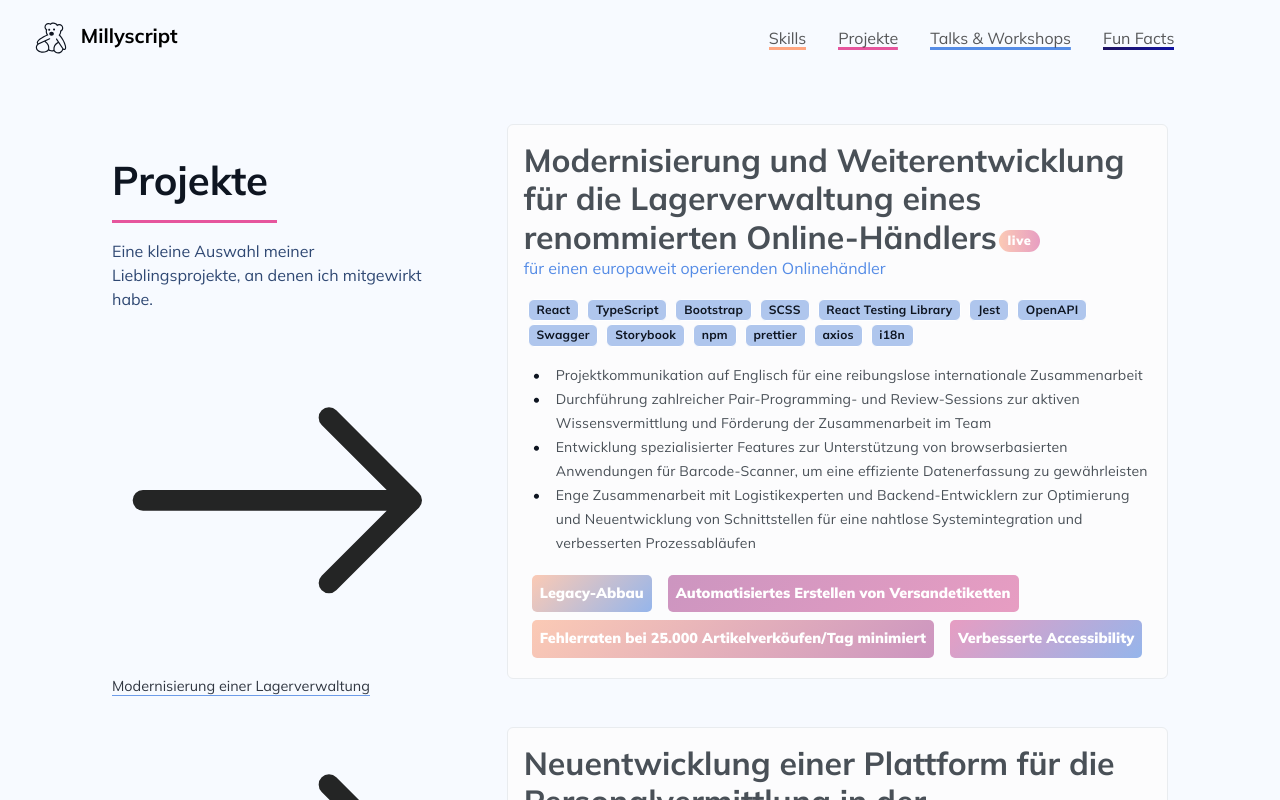
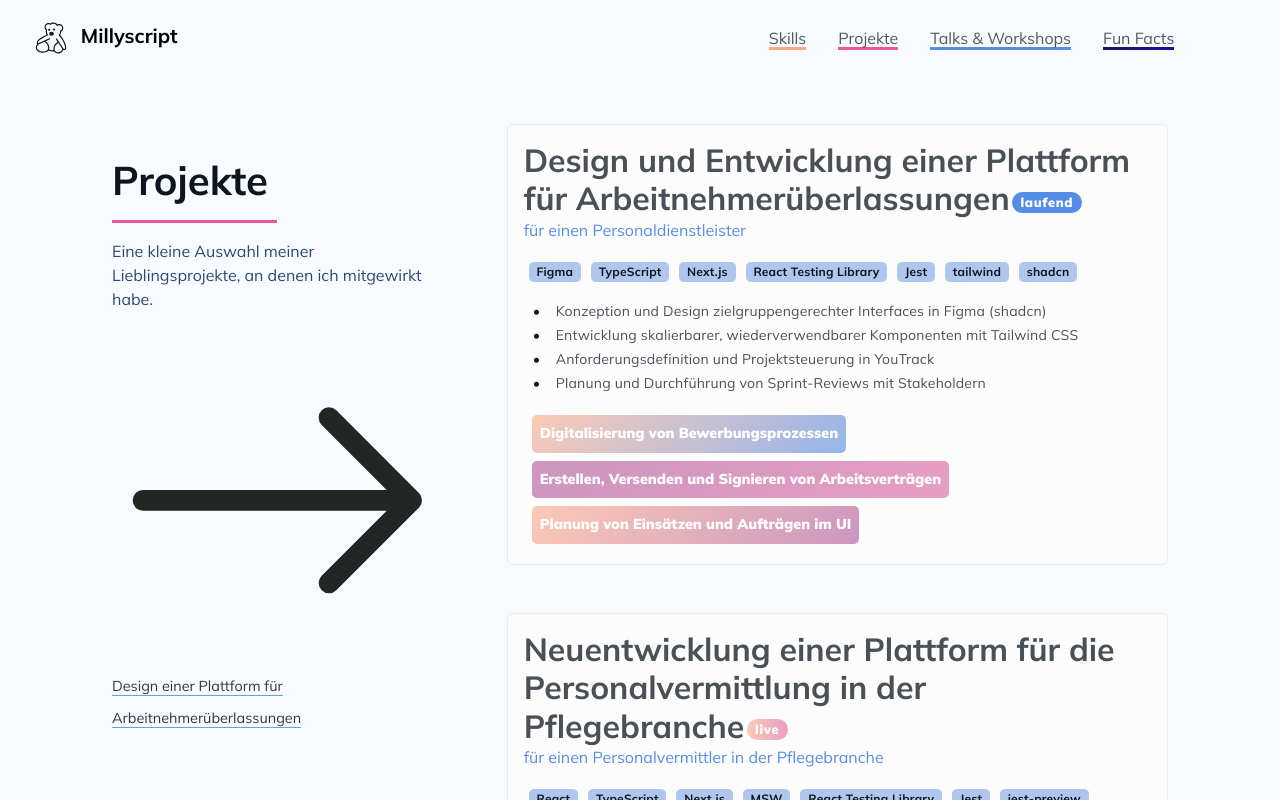
Before and after one commit to spookyMilly/millyscript, a Next.js app: page /de/projects in a window 1280 px wide. Shown: the top 800 px of the page. Built offline with nearby package versions, Linux system fonts and the light colour scheme.

Commit message:
Update project list

```diff
--- a/messages/de.json
+++ b/messages/de.json
@@ -18,24 +18,24 @@
     "responsibilities": "Auswahl einiger übernommene Aufgaben:",
     "projects": {
       "project1": {
-        "shortTitle": "Modernisierung einer Lagerverwaltung",
-        "projectTitle": "Modernisierung und Weiterentwicklung für die Lagerverwaltung eines renommierten Online-Händlers",
-        "role": "Beraterin, Frontend-Entwicklerin",
-        "customerType": "für einen europaweit operierenden Onlinehändler",
-        "responsibilitiesTaken_1": "Projektkommunikation auf Englisch für eine reibungslose internationale Zusammenarbeit",
-        "responsibilitiesTaken_2": "Durchführung zahlreicher Pair-Programming- und Review-Sessions zur aktiven Wissensvermittlung und Förderung der Zusammenarbeit im Team",
-        "responsibilitiesTaken_3": "Entwicklung spezialisierter Features zur Unterstützung von browserbasierten Anwendungen für Barcode-Scanner, um eine effiziente Datenerfassung zu gewährleisten",
-        "responsibilitiesTaken_4": "Enge Zusammenarbeit mit Logistikexperten und Backend-Entwicklern zur Optimierung und Neuentwicklung von Schnittstellen für eine nahtlose Systemintegration und verbesserten Prozessabläufen",
-        "status": "live",
-        "funFacts_1": "Legacy-Abbau",
-        "funFacts_2": "Automatisiertes Erstellen von Versandetiketten",
-        "funFacts_3": "Fehlerraten bei 25.000 Artikelverköufen/Tag minimiert",
-        "funFacts_4": "Verbesserte Accessibility"
+        "shortTitle": "Design einer Plattform für Arbeitnehmerüberlassungen",
+        "projectTitle": "Design und Entwicklung einer Plattform für Arbeitnehmerüberlassungen",
+        "role": "Design, Frontend",
+        "customerType": "für einen Personaldienstleister",
+        "responsibilitiesTaken_1": "Konzeption und Design zielgruppengerechter Interfaces in Figma (shadcn)",
+        "responsibilitiesTaken_2": "Entwicklung skalierbarer, wiederverwendbarer Komponenten mit Tailwind CSS",
+        "responsibilitiesTaken_3": "Anforderungsdefinition und Projektsteuerung in YouTrack",
+        "responsibilitiesTaken_4": "Planung und Durchführung von Sprint-Reviews mit Stakeholdern",
+        "status": "laufend",
+        "funFacts_1": "Digitalisierung von Bewerbungsprozessen",
+        "funFacts_2": "Erstellen, Versenden und Signieren von Arbeitsverträgen",
+        "funFacts_3": "Planung von Einsätzen und Aufträgen im UI",
+        "funFacts_4": ""
       },
       "project2": {
         "shortTitle": "Neuentwicklung einer Personalvermittlungsplattform",
         "projectTitle": "Neuentwicklung einer Plattform für die Personalvermittlung in der Pflegebranche",
-        "role": "Frontend-Entwicklerin",
+        "role": "Design, Frontend",
         "customerType": "für einen Personalvermittler in der Pflegebranche",
         "responsibilitiesTaken_1": "Entwicklung einer skalierbaren Frontend-Architektur basierend auf modernen Best Practices",
         "responsibilitiesTaken_2": "Schnelle Bereitstellung einer minimal funktionsfähigen Plattform zur frühzeitigen Einbindung der Endnutzer",
@@ -48,9 +48,24 @@
         "funFacts_4": "Starker Anstieg der Conversion-Rate"
       },
       "project3": {
+        "shortTitle": "Modernisierung einer Lagerverwaltung",
+        "projectTitle": "Modernisierung und Weiterentwicklung für die Lagerverwaltung eines renommierten Online-Händlers",
+        "role": "Consulting, Frontend",
+        "customerType": "für einen europaweit operierenden Onlinehändler",
+        "responsibilitiesTaken_1": "Projektkommunikation auf Englisch für eine reibungslose internationale Zusammenarbeit",
+        "responsibilitiesTaken_2": "Durchführung zahlreicher Pair-Programming- und Review-Sessions zur aktiven Wissensvermittlung und Förderung der Zusammenarbeit im Team",
+        "responsibilitiesTaken_3": "Entwicklung spezialisierter Features zur Unterstützung von browserbasierten Anwendungen für Barcode-Scanner, um eine effiziente Datenerfassung zu gewährleisten",
+        "responsibilitiesTaken_4": "Enge Zusammenarbeit mit Logistikexperten und Backend-Entwicklern zur Optimierung und Neuentwicklung von Schnittstellen für eine nahtlose Systemintegration und verbesserten Prozessabläufen",
+        "status": "live",
+        "funFacts_1": "Legacy-Abbau",
+        "funFacts_2": "Automatisiertes Erstellen von Versandetiketten",
+        "funFacts_3": "Fehlerraten bei 25.000 Artikelverköufen/Tag minimiert",
+        "funFacts_4": "Verbesserte Accessibility"
+      },
+      "project4": {
         "shortTitle": "Hochperformanter Fashion-Onlineshop",
         "projectTitle": "Neuentwicklung eines Onlineshops für Streetwear",
-        "role": "Frontend-Entwicklerin",
+        "role": "Frontend",
         "customerType": "für ein deutsches, lokal ansässiges E-Commerce-Unternehmen",
         "responsibilitiesTaken_1": "Einsatz eines Static-Site-Generators  mit SEO-Optimierungen zur Schaffung einer leistungsstarken und schnellen Onlineshop-Plattform",
         "responsibilitiesTaken_2": "Implementierung eines leicht bedienbaren Content-Management-Systems zur flexiblen Verwaltung und Anpassung von Modulen im Onlineshop",
@@ -62,10 +77,10 @@
         "funFacts_3": "Anbindung von Shopify & Xentral",
         "funFacts_4": "CI/CD ermöglicht schnelle Shop-Updates"
       },
-      "project4": {
+      "project5": {
         "shortTitle": "Nutzeroberfläche für Wissenschaftler und KI",
         "projectTitle": "Neuentwicklung einer Nutzeroberflächer für verteiltes Lernen mittels KI",
-        "role": "Frontend-Entwicklerin",
+        "role": "Frontend",
         "customerType": "für ein wissenschaftliches Institut (IT-Forensik und Mediensicherheit)",
         "responsibilitiesTaken_1": "Neuimplementierung einer Web-Anwendung in React mit Vite angepasst auf die Bedürfnisse von Wissenschaftlern zum Trainieren von Modellen",
         "responsibilitiesTaken_2": "Aktives Mitwirken in einem agilen, crossfunktionalen Team mit zweiwöchigen Sprint-Zyklen zur Förderung von Transparenz, Flexibilität und Teameffizienz",
@@ -77,10 +92,10 @@
         "funFacts_3": "",
         "funFacts_4": ""
       },
-      "project5": {
+      "project6": {
         "shortTitle": "Neugestaltung und -entwicklung einer Webseite",
         "projectTitle": "Neuentwicklung und -gestaltung einer Internetpräsenz",
-        "role": "Frontend-Entwicklerin, UX/UI-Designerin",
+        "role": "Frontend, Design",
         "customerType": "für einen IT-Dienstleister",
         "responsibilitiesTaken_1": "Verantwortlich für die gesamte Design- und Frontend-Umsetzung und Koordination sämtlicher relevanten Schritte, um eine benutzerfreundliche und leistungsstarke Weblösung zu gewährleisten",
         "responsibilitiesTaken_2": "Gestaltung und Umsetzung von Designs und Mock-ups, die auf die Anforderungen der Stakeholder und die Bedürfnisse der Zielgruppen abgestimmt waren",
@@ -92,10 +107,10 @@
         "funFacts_3": "UX-Recherchen",
         "funFacts_4": ""
       },
-      "project6": {
+      "project7": {
         "shortTitle": "Browserbasierter Ebook-Reader",
         "projectTitle": "Entwicklung eines browserbasiertem Ebook-Readers für Desktop, Tablet und Mobile",
-        "role": "Frontend-Entwicklerin, UX/UI-Designerin",
+        "role": "Frontend, Design",
         "customerType": "für einen IT-Dienstleister in der Medienbranche",
         "responsibilitiesTaken_1": "Feature-Entwicklung im Frontend unter Verwendung von Clean Code und Clean Architecture-Prinzipien mit Angular",
         "responsibilitiesTaken_2": "Durchführung von Deployment und Release-Management mit Continuous Integration und Continuous Delivery (CI/CD)",
@@ -107,10 +122,10 @@
         "funFacts_3": "Clean Code",
         "funFacts_4": ""
       },
-      "project7": {
+      "project8": {
         "shortTitle": "Online-Service zur Sicherung von Fotografien",
         "projectTitle": "Service zur Markierung von Bildern mit unsichtbaren Wasserzeichen",
-        "role": "Frontend-Entwicklerin, Illustratorin, UX/UI-Designerin",
+        "role": "Frontend, Design",
         "customerType": "für einen IT-Dienstleister in der Mediensicherheitsbranche",
         "responsibilitiesTaken_1": "Anforderungsanalyse und Erstellung von User Stories",
         "responsibilitiesTaken_2": "Feature-Entwicklung unter Verwendung von Clean Code und Clean Architecture-Prinzipien mit VueJS",
@@ -122,10 +137,10 @@
         "funFacts_3": "",
         "funFacts_4": ""
       },
-      "project8": {
+      "project9": {
         "shortTitle": "Re-Design des Ankaufs-Prozesses",
         "projectTitle": "Re-Design des Ankaufs-Prozesses",
-        "role": "UI-Designer, Consultant",
+        "role": "Design",
         "customerType": "für einen Onlinehändler im Outdoor-Bereich für Second-Hand-Kleidung",
         "responsibilitiesTaken_1": "Nutzer können ihre gebrauchten Artikel an den Händler verkaufen; dafür wurde die UI optimiert",
         "responsibilitiesTaken_2": "Beibehaltung der Markensprache, aber im neuen Look für verbesserte Usability",
@@ -137,10 +152,10 @@
         "funFacts_3": "",
         "funFacts_4": ""
       },
-      "project9": {
+      "project10": {
         "shortTitle": "Neuentwicklung eines Onlineblogs",
         "projectTitle": "Neuentwicklung eines Onlineblogs mit Headless CMS",
-        "role": "Frontend-Entwicklerin",
+        "role": "Frontend",
         "customerType": "für ein Unternehmen im Projektmanagement",
         "responsibilitiesTaken_1": "Auf spezielle Wünsche zugeschnittener Blog mittels Static Site Generator für hervorragende Performance",
         "responsibilitiesTaken_2": "Unterstützung und Beratung bei Design & SEO",
@@ -152,10 +167,10 @@
         "funFacts_3": "",
         "funFacts_4": ""
       },
-      "project10": {
+      "project11": {
         "shortTitle": "Erstellen von Landing Pages",
         "projectTitle": "Erstellen von performanten Landing Pages zur Kundenakquise",
-        "role": "Frontend-Entwicklerin",
+        "role": "Frontend",
         "customerType": "für einen IT-Dienstleister",
         "responsibilitiesTaken_1": "in enger Zusammenarbeit mit Marketing & Design wurden Landing Pages zur Kundengewinnung entworfen und umgesetzt",
         "responsibilitiesTaken_2": "",
@@ -183,7 +198,7 @@
     "skill_9": "SEO-Optimierungen",
     "skill_10": "Gestalten und pixelgenaues Umsetzen von Mock-ups",
     "skill_11": "Know-how modernster Best-Practices im Frontend",
-    "skill_12": "Implementierungen von Headless CMS",
+    "skill_12": "UI & UX-Design",
     "skill_13": "Clean Code und Clean Architecture",
     "skill_14": "Unit-Tests, Ende-zu-Ende-Tests, Integration-Tests"
   },
--- a/messages/en.json
+++ b/messages/en.json
@@ -18,24 +18,24 @@
     "responsibilities": "Responsibilities taken:",
     "projects": {
       "project1": {
-        "shortTitle": "Modernization of warehouse management services",
-        "projectTitle": "Modernization and enhancement of warehouse management for a renowned online retailer",
-        "role": "Consultant, Frontend Developer",
-        "customerType": "for a europe-wide operating online retailer",
-        "responsibilitiesTaken_1": "Managed project communication in English to ensure seamless international collaboration",
-        "responsibilitiesTaken_2": "Conducted pair programming and code reviews to share knowledge",
-        "responsibilitiesTaken_3": "Developed browser-based features for barcode scanners to enable efficient data capture",
-        "responsibilitiesTaken_4": "Collaborated with logistics and backend teams to optimize interfaces and processes",
-        "status": "live",
-        "funFacts_1": "Legacy System Decommissioning",
-        "funFacts_2": "Automated Creation of Shipping Labels",
-        "funFacts_3": "Error Rate Reduced for 25,000 Product Sales/Day",
-        "funFacts_4": "Improved Accessibility"
+        "shortTitle": "Platform for Temporary Staffing",
+        "projectTitle": "Design and Development of a Temporary Staffing Platform",
+        "role": "Design, Frontend",
+        "customerType": "for a Staffing agency",
+        "responsibilitiesTaken_1": "Concept and design of user-centered interfaces in Figma (shadcn)",
+        "responsibilitiesTaken_2": "Development of scalable, reusable components using Tailwind CSS",
+        "responsibilitiesTaken_3": "Requirements definition and project management in YouTrack",
+        "responsibilitiesTaken_4": "Planning and facilitation of sprint reviews with stakeholders",
+        "status": "ongoing",
+        "funFacts_1": "Digitalization of application processes",
+        "funFacts_2": "Creation, sending, and signing of employment contracts",
+        "funFacts_3": "UI for planning assignments and shifts",
+        "funFacts_4": ""
       },
       "project2": {
         "shortTitle": "Recruitment platform with modern tech-stack",
         "projectTitle": "Development of a new platform for recruitment in the healthcare sector",
-        "role": "Frontend Developer",
+        "role": "Design, Frontend",
         "customerType": "for a healthcare company",
         "responsibilitiesTaken_1": "Development of a scalable frontend architecture based on modern best practices",
         "responsibilitiesTaken_2": "Rapid delivery of a functional MVP for early user testing and feedback",
@@ -48,9 +48,24 @@
         "funFacts_4": "Conversion rates were strongly increased"
       },
       "project3": {
+        "shortTitle": "Modernization of warehouse management services",
+        "projectTitle": "Modernization and enhancement of warehouse management for a renowned online retailer",
+        "role": "Consultant, Frontend",
+        "customerType": "for a europe-wide operating online retailer",
+        "responsibilitiesTaken_1": "Managed project communication in English to ensure seamless international collaboration",
+        "responsibilitiesTaken_2": "Conducted pair programming and code reviews to share knowledge",
+        "responsibilitiesTaken_3": "Developed browser-based features for barcode scanners to enable efficient data capture",
+        "responsibilitiesTaken_4": "Collaborated with logistics and backend teams to optimize interfaces and processes",
+        "status": "live",
+        "funFacts_1": "Legacy System Decommissioning",
+        "funFacts_2": "Automated Creation of Shipping Labels",
+        "funFacts_3": "Error Rate Reduced for 25,000 Product Sales/Day",
+        "funFacts_4": "Improved Accessibility"
+      },
+      "project4": {
         "shortTitle": "Highly performant online shop",
         "projectTitle": "Development of a new online shop for streetwear",
-        "role": "Frontend Developer",
+        "role": "Frontend",
         "customerType": "for a German, locally based e-commerce company",
         "responsibilitiesTaken_1": "Utilized a static site generator with SEO optimizations to create a high-performance and fast online shop platform",
         "responsibilitiesTaken_2": "Implemented an easy-to-use content management system for flexible management and customization of shop modules",
@@ -62,10 +77,10 @@
         "funFacts_3": "Connected to Shopify & Xentral",
         "funFacts_4": "CI/CD enable fast shop updates"
       },
-      "project4": {
+      "project5": {
         "shortTitle": "User interface for scientists",
         "projectTitle": "Development of a user interface for distributed learning using AI",
-        "role": "Frontend Developer",
+        "role": "Frontend",
         "customerType": "for a scientific institute (IT forensics and media security)",
         "responsibilitiesTaken_1": "Redesigned and implemented a web application in React with Vite, tailored for scientists to train models",
         "responsibilitiesTaken_2": "Actively participated in an agile, cross-functional team with bi-weekly sprints to enhance transparency, flexibility, and team efficiency",
@@ -77,10 +92,10 @@
         "funFacts_3": "",
         "funFacts_4": ""
       },
-      "project5": {
+      "project6": {
         "shortTitle": "Webapp relaunch and redesign",
         "projectTitle": "Development and redesign of an online presence",
-        "role": "Frontend Developer, UX/UI Designer",
+        "role": "Frontend, Design",
         "customerType": "for an IT service provider",
         "responsibilitiesTaken_1": "Oversaw design and frontend implementation to deliver a user-friendly, high-performance web solution",
         "responsibilitiesTaken_2": "Created designs and mock-ups tailored to stakeholder requirements and target audience needs",
@@ -92,10 +107,10 @@
         "funFacts_3": "UX Research",
         "funFacts_4": ""
       },
-      "project6": {
+      "project7": {
         "shortTitle": "Browser-based ebook reader",
         "projectTitle": "Development of a browser-based ebook reader for desktop, tablet, and mobile",
-        "role": "Frontend Developer, UX/UI Designer",
+        "role": "Frontend, Design",
         "customerType": "for an IT service provider in the media industry",
         "responsibilitiesTaken_1": "Developed frontend features using Clean Code and Clean Architecture principles with Angular",
         "responsibilitiesTaken_2": "Managed deployments and release cycles with Continuous Integration and Continuous Delivery (CI/CD)",
@@ -107,10 +122,10 @@
         "funFacts_3": "Clean Code",
         "funFacts_4": ""
       },
-      "project7": {
+      "project8": {
         "shortTitle": "Online service to secure photographs",
         "projectTitle": "Service for marking images with invisible watermarks",
-        "role": "Frontend Developer, Illustrator, UX/UI Designer",
+        "role": "Frontend, Design",
         "customerType": "for an IT service provider in the media security sector",
         "responsibilitiesTaken_1": "Performed requirements analysis and created user stories",
         "responsibilitiesTaken_2": "Developed features using Clean Code and Clean Architecture principles with VueJS",
@@ -122,10 +137,10 @@
         "funFacts_3": "",
         "funFacts_4": ""
       },
-      "project8": {
+      "project9": {
         "shortTitle": "Redesign of the acquisition process",
         "projectTitle": "Redesign of the acquisition process",
-        "role": "UI Designer, Consultant",
+        "role": "Design",
         "customerType": "for an online second-hand retailer in the outdoor sector",
         "responsibilitiesTaken_1": "Users are able to sell their used outdoor clothes to the retailer with a user-friendly interface",
         "responsibilitiesTaken_2": "Maintaining the brand language but with a new look for improved usability",
@@ -137,10 +152,10 @@
         "funFacts_3": "",
         "funFacts_4": ""
       },
-      "project9": {
+      "project10": {
         "shortTitle": "Development of a management blog",
         "projectTitle": "Development of next-gen project management blog with headless CMS",
-        "role": "Frontend Developer",
+        "role": "Frontend",
         "customerType": "for a project management company",
         "responsibilitiesTaken_1": "Custom blog using a static site generator for excellent performance",
         "responsibilitiesTaken_2": "Support and consulting for design & SEO",
@@ -152,10 +167,10 @@
         "funFacts_3": "",
         "funFacts_4": ""
       },
-      "project10": {
+      "project11": {
         "shortTitle": "Creating Landing Pages",
         "projectTitle": "Creating high-performance landing pages for customer acquisition",
-        "role": "Frontend Developer",
+        "role": "Frontend",
         "customerType": "for an IT service provider",
         "responsibilitiesTaken_1": "Landing pages for customer acquisition were designed and implemented in close collaboration with marketing & design",
         "responsibilitiesTaken_2": "",
@@ -183,7 +198,7 @@
     "skill_9": "SEO optimizations",
     "skill_10": "Designing and pixel-perfect implementation of mock-ups",
     "skill_11": "Expertise in state-of-the-art best practices in frontend development",
-    "skill_12": "Implementations of headless CMS",
+    "skill_12": "UI & UI Design",
     "skill_13": "Clean Code and Clean Architecture",
     "skill_14": "Unit Tests, E2E testing, Integration Tests"
   },
--- a/src/app/[locale]/components/projects/projectFunFact/_projectFunFacts.tsx
+++ b/src/app/[locale]/components/projects/projectFunFact/_projectFunFacts.tsx
@@ -1,4 +1,4 @@
-import React, { useMemo, useState } from "react";
+import React, { useEffect, useMemo, useState } from "react";
 import { useTranslations } from "next-intl";
 
 import styles from "@/app/[locale]/components/projects/projectFunFact/projectFunFact.module.scss";
@@ -26,7 +26,11 @@ export default function ProjectFunFacts({ projectId }: ProjectFunFactProps) {
     []
   );
 
-  const [shuffledClassNames] = useState(() => shuffleArray([...colorfulClassNames]));
+  const [shuffledClassNames, setShuffledClassNames] = useState(colorfulClassNames);
+
+  useEffect(() => {
+    setShuffledClassNames(shuffleArray([...colorfulClassNames]));
+  }, [colorfulClassNames]);
 
   return funFacts.length > 0 ? (
     <>
--- a/src/app/[locale]/components/skills/skillsCard/_skillsCard.tsx
+++ b/src/app/[locale]/components/skills/skillsCard/_skillsCard.tsx
@@ -6,9 +6,9 @@ import {
   ChatSquareHeart,
   Crosshair,
   CupHot,
+  Easel,
   EmojiGrin,
   Eyedropper,
-  FiletypeMdx,
   Google,
   Hammer,
   People,
@@ -41,7 +41,7 @@ export default function SkillsCard() {
         <Skill title={t("skill_9")} icon={<Google />} />
         <Skill title={t("skill_10")} icon={<Eyedropper />} />
         <Skill title={t("skill_11")} icon={<CupHot />} />
-        <Skill title={t("skill_12")} icon={<FiletypeMdx />} />
+        <Skill title={t("skill_12")} icon={<Easel />} />
         <Skill title={t("skill_13")} icon={<Screwdriver />} />
         <Skill title={t("skill_14")} icon={<EmojiGrin />} />
       </div>
--- a/src/app/data/projectList.ts
+++ b/src/app/data/projectList.ts
@@ -3,21 +3,7 @@ import { Project } from "@/app/model/project";
 export const projects: Project[] = [
   {
     id: "project1",
-    technologiesUsed: [
-      "React",
-      "TypeScript",
-      "Bootstrap",
-      "SCSS",
-      "React Testing Library",
-      "Jest",
-      "OpenAPI",
-      "Swagger",
-      "Storybook",
-      "npm",
-      "prettier",
-      "axios",
-      "i18n",
-    ],
+    technologiesUsed: ["Figma", "TypeScript", "Next.js", "React Testing Library", "Jest", "tailwind", "shadcn"],
   },
   {
     id: "project2",
@@ -41,6 +27,24 @@ export const projects: Project[] = [
   {
     id: "project3",
     technologiesUsed: [
+      "React",
+      "TypeScript",
+      "Bootstrap",
+      "SCSS",
+      "React Testing Library",
+      "Jest",
+      "OpenAPI",
+      "Swagger",
+      "Storybook",
+      "npm",
+      "prettier",
+      "axios",
+      "i18n",
+    ],
+  },
+  {
+    id: "project4",
+    technologiesUsed: [
       "Gatsby",
       "GraphQL",
       "Netlify",
@@ -55,7 +59,7 @@ export const projects: Project[] = [
     ],
   },
   {
-    id: "project4",
+    id: "project5",
     technologiesUsed: [
       "React",
       "Vite",
@@ -72,7 +76,7 @@ export const projects: Project[] = [
     ],
   },
   {
-    id: "project5",
+    id: "project6",
     technologiesUsed: [
       "Gatsby",
       "Adobe Creative Cloud",
@@ -85,23 +89,23 @@ export const projects: Project[] = [
     ],
   },
   {
-    id: "project6",
+    id: "project7",
     technologiesUsed: ["Angular", "XHTML"],
   },
   {
-    id: "project7",
+    id: "project8",
     technologiesUsed: ["VueJS", "Jquery", "Keycloak", "Stripe", "Thymeleaf", "Java", "CSS"],
   },
   {
-    id: "project8",
+    id: "project9",
     technologiesUsed: ["VueJS", "Adobe XD", "Figma"],
   },
   {
-    id: "project9",
+    id: "project10",
     technologiesUsed: ["Gatsby", "Decap CMS", "Netlify"],
   },
   {
-    id: "project10",
+    id: "project11",
     technologiesUsed: ["Gatsby", "yarn", "Netlify", "CI/CD", "Google Analytics", "eTracker", "Mailchimp"],
   },
 ];
```
